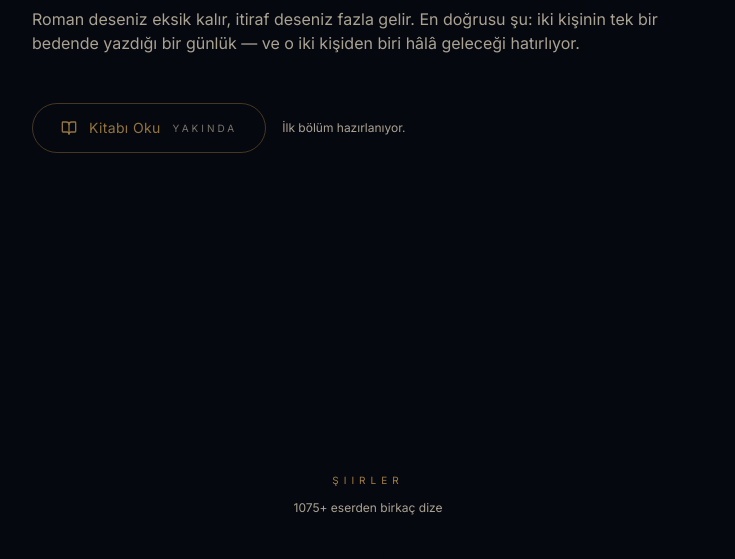
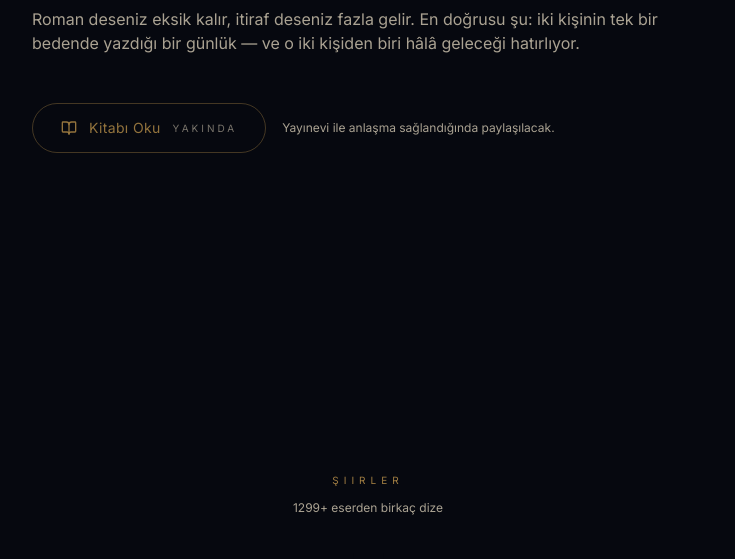
Before and after one commit to artroh2/rahmioguzhan, a React (Vite) app: page / in a window 1280 px wide. Shown: the part 1260-1819 px from the top of the page, without its empty margins (272-1007 px from the left). Built offline with nearby package versions, Linux system fonts and the light colour scheme; the HTML template or start-up script is replaced by a standard one.

Commit message:
Changes
Co-authored-by: artroh2 <251506274+artroh2@users.noreply.github.com>

```diff
--- a/src/components/kitap/BookSection.tsx
+++ b/src/components/kitap/BookSection.tsx
@@ -47,7 +47,7 @@ const BookSection = () => (
           Kitabı Oku
           <span className="text-[10px] tracking-[0.3em] uppercase text-muted-foreground">Yakında</span>
         </button>
-        <span className="text-xs text-muted-foreground">İlk bölüm hazırlanıyor.</span>
+        <span className="text-xs text-muted-foreground">Yayınevi ile anlaşma sağlandığında paylaşılacak.</span>
       </motion.div>
     </div>
   </section>
--- a/src/components/kitap/InviteSection.tsx
+++ b/src/components/kitap/InviteSection.tsx
@@ -81,8 +81,7 @@ const InviteSection = () => {
             <Coffee className="w-4 h-4 text-accent/70" /> Bir kahve içelim.
           </div>
           <div className="flex items-center gap-3">
-            <span className="font-display text-accent/70 text-base leading-none w-4 text-center">2</span>
-            Masa tenisinde karşılaşalım.
+            <Guitar className="w-4 h-4 text-accent/70" /> Spor ya da müzik yapalım.
           </div>
           <div className="flex items-center gap-3">
             <Guitar className="w-4 h-4 text-accent/70" /> Spor ya da müzik yapalım.
--- a/src/components/kitap/PoemShowcase.tsx
+++ b/src/components/kitap/PoemShowcase.tsx
@@ -41,7 +41,7 @@ const PoemShowcase = () => {
     <section id="siirler" className="relative py-28 sm:py-40 px-6">
       <div className="max-w-2xl mx-auto text-center">
         <p className="text-[10px] tracking-[0.5em] uppercase text-accent/70 mb-3">Şiirler</p>
-        <p className="text-xs text-muted-foreground mb-12">{total}+ eserden birkaç dize</p>
+        <p className="text-xs text-muted-foreground mb-12">1299+ eserden birkaç dize</p>
 
         <div className="relative border border-border/60 rounded-sm px-6 sm:px-12 py-14 min-h-[320px] flex flex-col items-center justify-center bg-card/40">
           <span className="absolute -top-3 left-1/2 -translate-x-1/2 bg-background px-3 font-display text-accent/60 text-sm">2</span>
```
